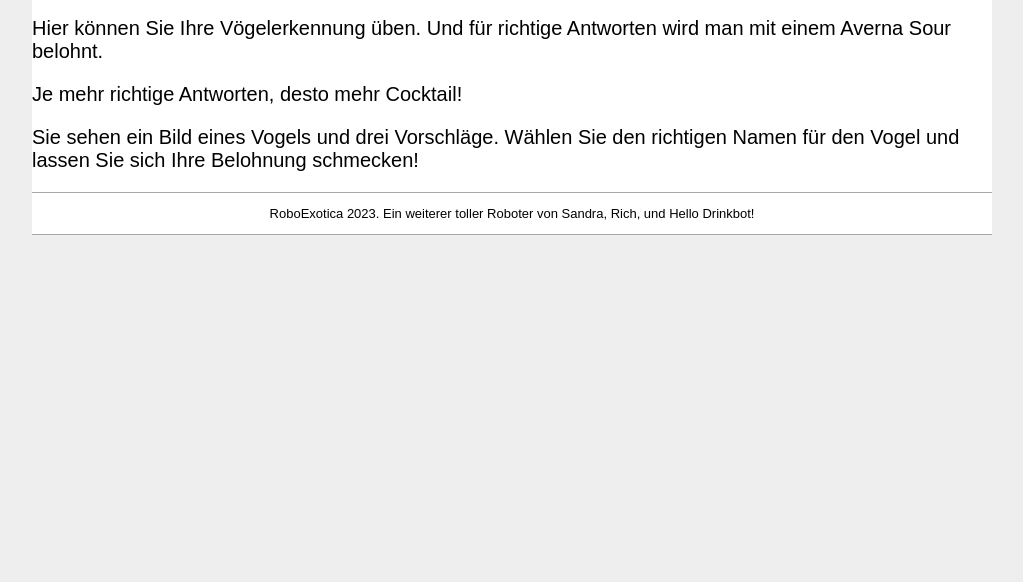
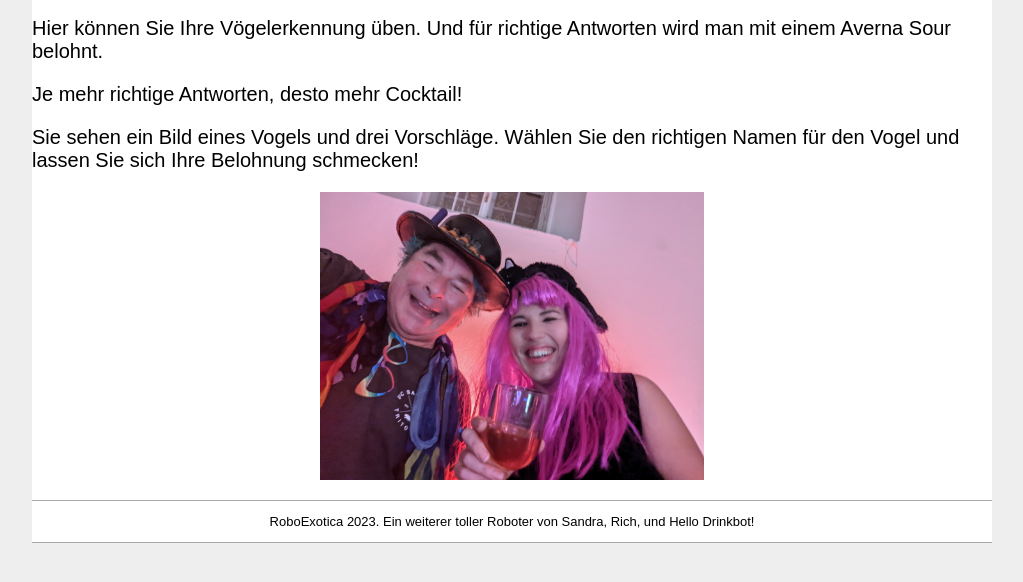
Before and after one commit to sndrbrthl/vogelroboter2024, a Flask app: page / in a window 1280 px wide. Shown: the part 172-754 px from the top of the page, without its empty margins (128-1151 px from the left). Run offline with Flask 2, Linux system fonts and the light colour scheme.

Commit message:
added picture to home page

```diff
--- a/quiz/templates/home.html
+++ b/quiz/templates/home.html
@@ -21,4 +21,5 @@ Je mehr richtige Antworten, desto mehr Cocktail!
 Sie sehen ein Bild eines Vogels und drei Vorschläge. Wählen Sie den richtigen Namen für den Vogel und lassen Sie sich Ihre Belohnung schmecken!
 </p>
 
+<img src="static/sandra_rich.jpg" class="centerpad">
 {% endblock %}
```
Also changed, not shown: quiz/README.md.
